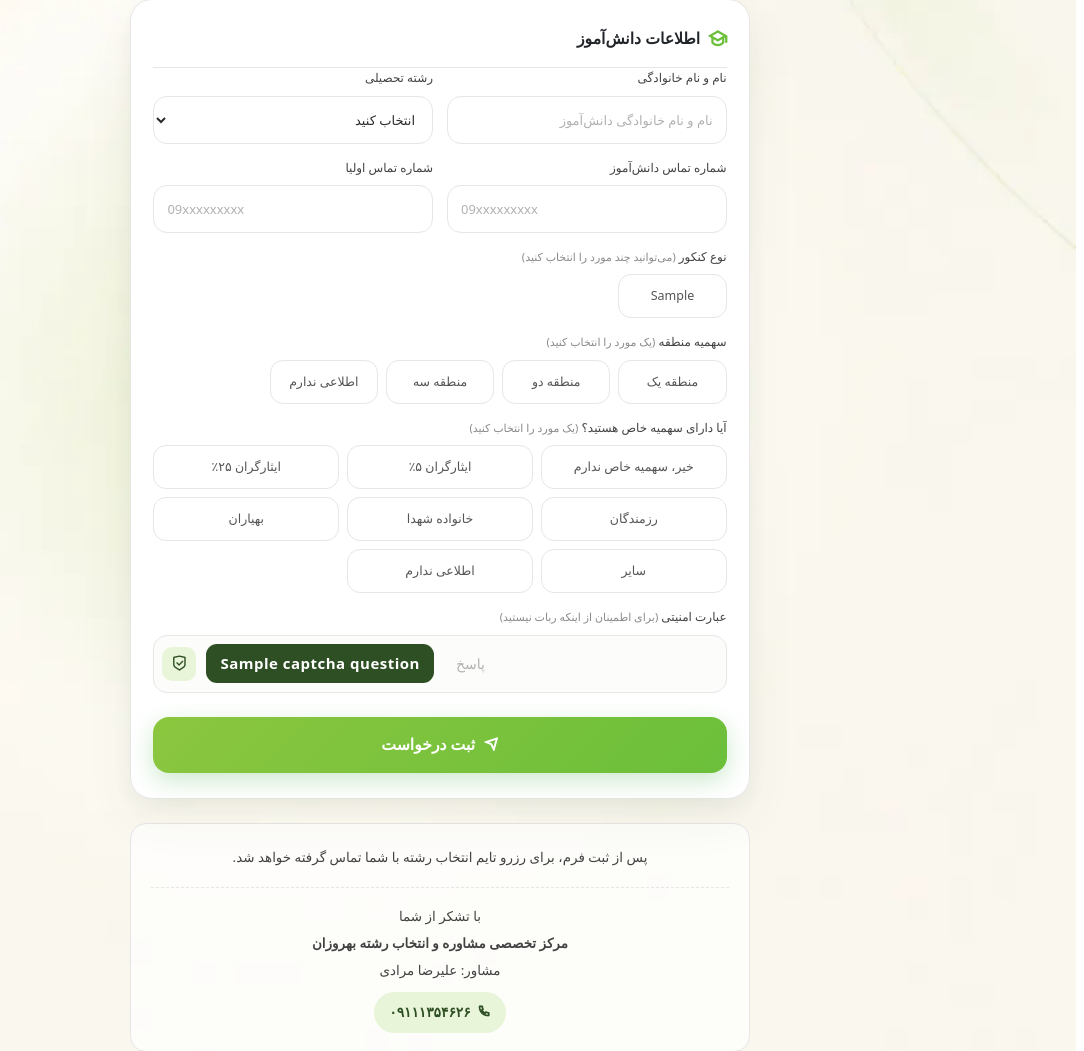
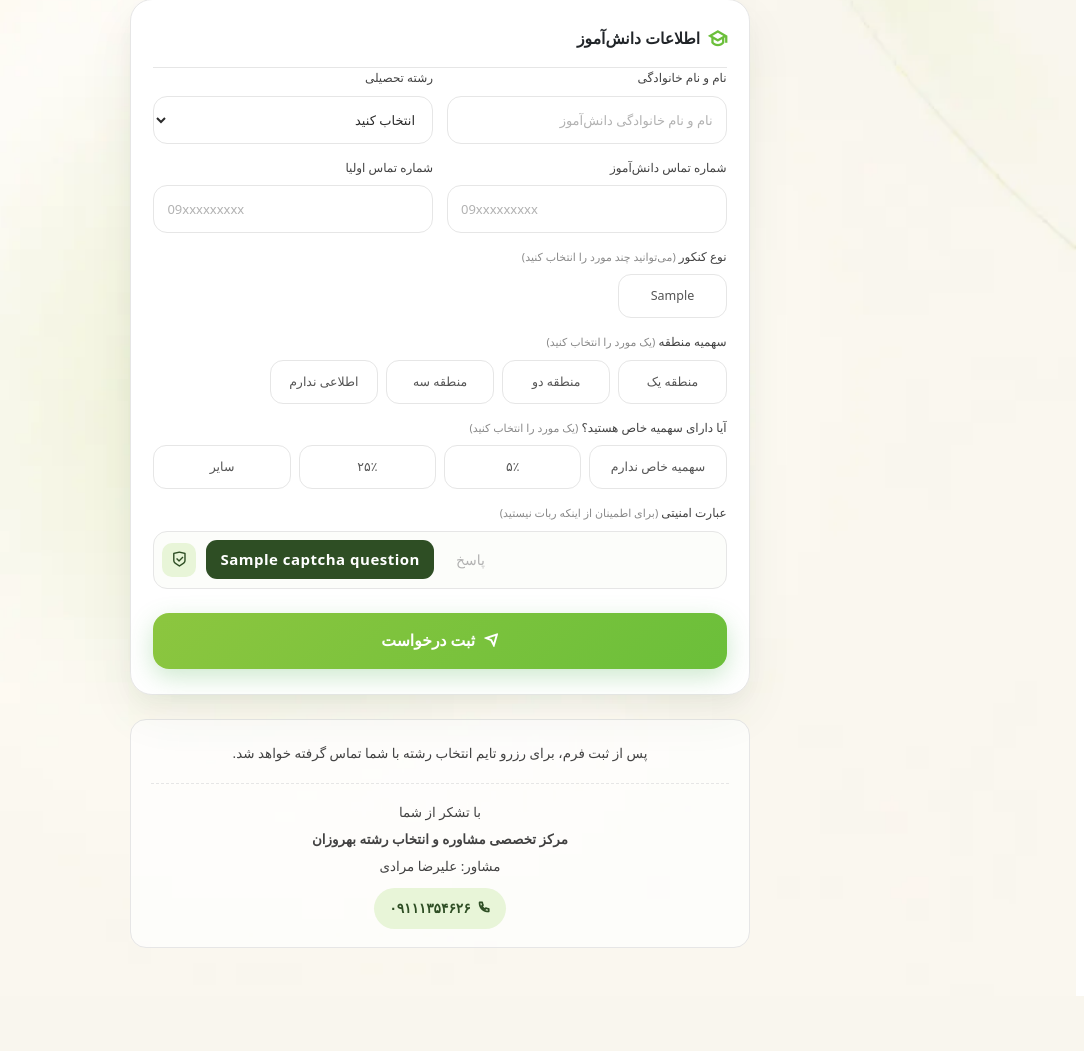
Before and after one commit to amirhesam1998/Education, a Laravel app: template resources/views/public/field-selection-request.blade.php in a window 1280 px wide. Shown: the part 248-1299 px from the top of the page, without its empty margins (196-1280 px from the left). After the commit the page ends 1244 px from the top, so only its background shows below. Run offline with Laravel 12, Linux system fonts and the light colour scheme; the template is opened without the code that fills it: most values are stand-ins (such as "Sample title", 1, 10 or a date in 2020); style sheets or scripts are compiled from the project's sources.

Commit message:
front edit

```diff
--- a/resources/views/public/field-selection-request.blade.php
+++ b/resources/views/public/field-selection-request.blade.php
@@ -396,7 +396,8 @@
 
         /* longer labels (سهمیه خاص) need roomier chips */
         .choice-grid--wide {
-            grid-template-columns: repeat(auto-fill, minmax(158px, 1fr));
+            /* grid-template-columns: repeat(auto-fill, minmax(158px, 1fr)); */
+            grid-template-columns: repeat(4, minmax(0, 1fr));
         }
 
         .choice {
@@ -913,7 +914,7 @@
                     <div class="field field--full">
                         <label class="field__label">آیا دارای سهمیه خاص هستید؟ <span class="field__hint">(یک مورد را انتخاب کنید)</span></label>
                         <div class="choice-grid choice-grid--wide">
-                            @foreach(['خیر، سهمیه خاص ندارم', 'ایثارگران ۵٪', 'ایثارگران ۲۵٪', 'رزمندگان', 'خانواده شهدا', 'بهیاران', 'سایر', 'اطلاعی ندارم'] as $quota)<label class="choice"><input type="radio" name="special_quota" value="{{ $quota }}" data-quota-other @checked(old('special_quota') === $quota)><span class="choice__box">{{ $quota }}</span></label>@endforeach
+                            @foreach([' سهمیه خاص ندارم', ' ۵٪', ' ۲۵٪', 'سایر'] as $quota)<label class="choice"><input type="radio" name="special_quota" value="{{ $quota }}" data-quota-other @checked(old('special_quota') === $quota)><span class="choice__box">{{ $quota }}</span></label>@endforeach
                         </div>
                         <div class="field-reveal" data-quota-other-wrap hidden>
                             <label class="field__label" for="special_quota_other">عنوان سهمیه را وارد کنید</label>
```
